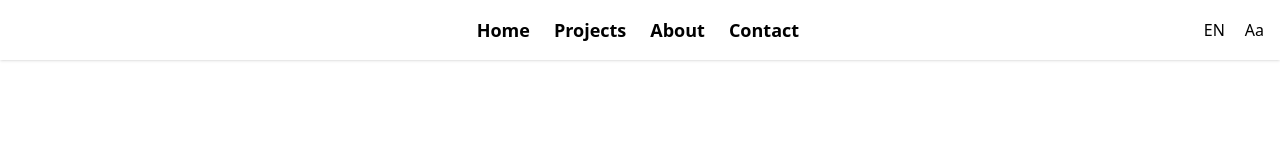
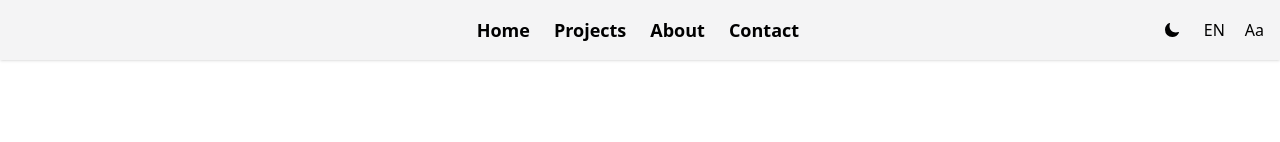
Before and after one commit to maximoaparicio/maximo, a React (Vite) app: page / in a window 1280 px wide. Shown: the top 142 px of the page. Built offline with nearby package versions, Linux system fonts and the light colour scheme.

Commit message:
change nav color

```diff
--- a/src/components/Navbar.jsx
+++ b/src/components/Navbar.jsx
@@ -14,7 +14,7 @@
   const [t, i18n] = useTranslation("global");
 
   return (
-    <nav className="flex items-center justify-between flex-wrap p-4 shadow dark:bg-slate-900 dark:text-slate-200">
+    <nav className="flex items-center justify-between flex-wrap p-4 shadow dark:bg-slate-900 dark:text-slate-200 bg-zinc-100">
       <div className="block md:hidden">
         <button
           onClick={toggleMenu}
```
